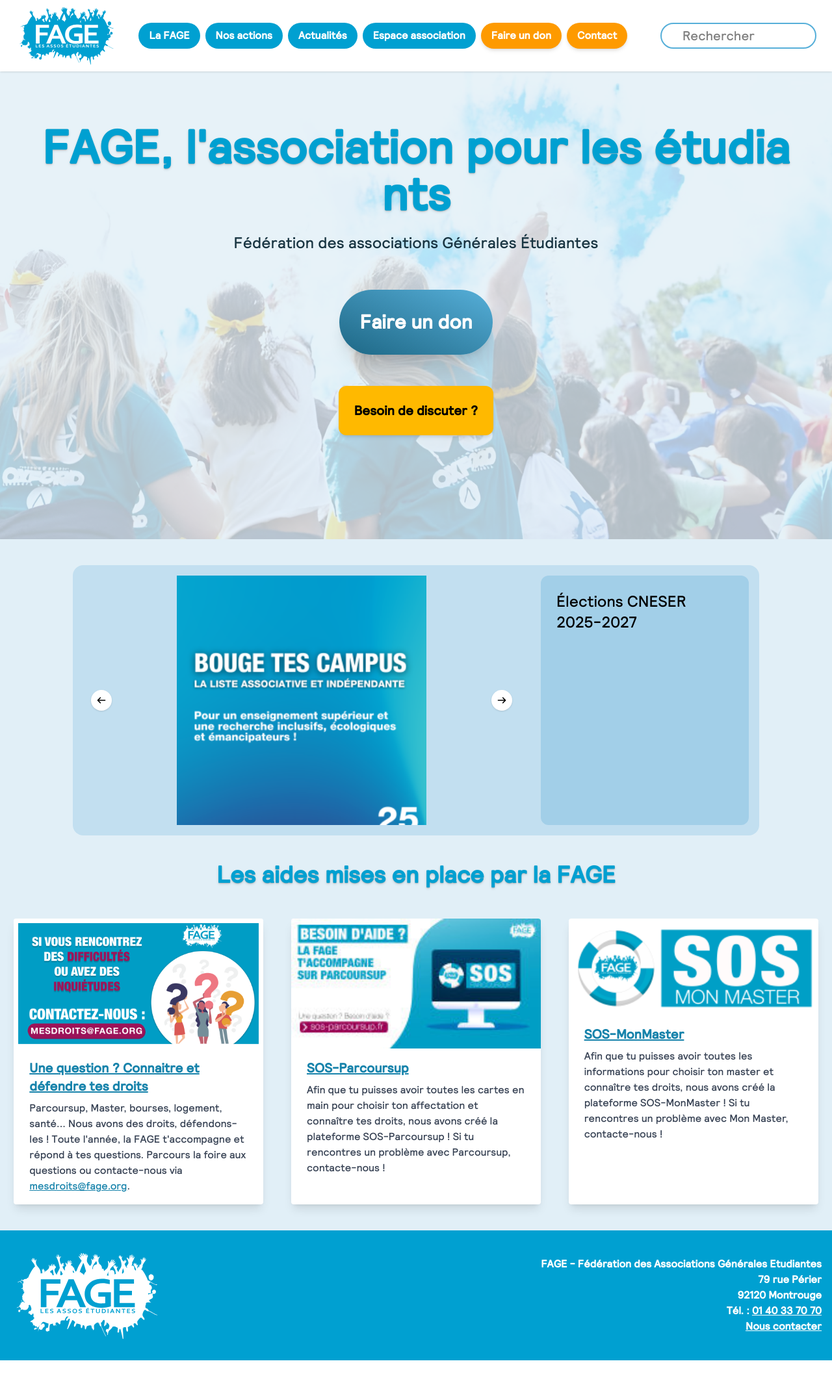
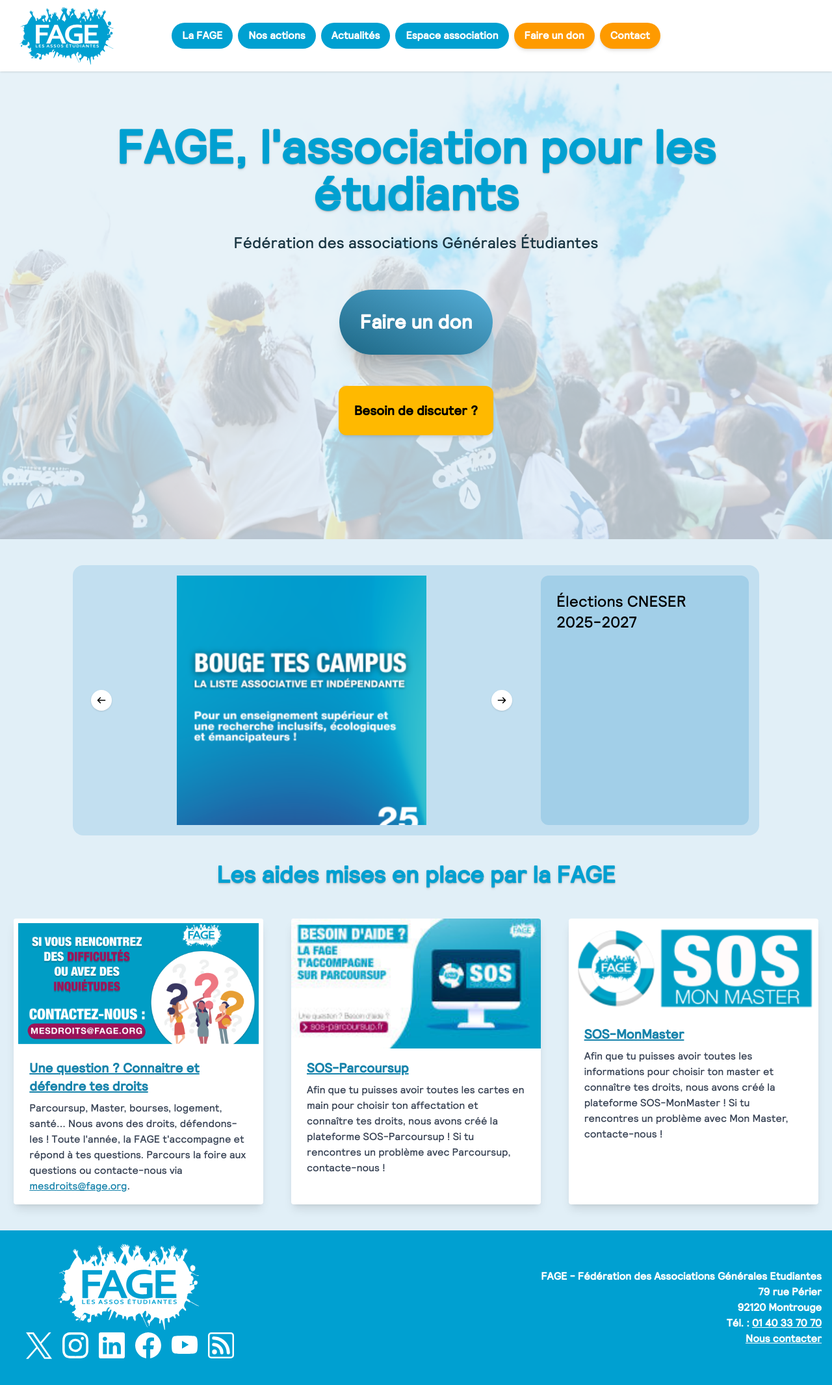
Before and after one commit to ne1i/but_a2_sae_s3, a PHP site: page / in a window 1280 px wide. Shown: the whole page at 65% size. Before the commit the page ends 2094 px from the top, so only its background shows below. Run offline with PHP 8.4, Linux system fonts and the light colour scheme.

Commit message:
Changed header and added socials to footer

```diff
--- a/static/index.html
+++ b/static/index.html
@@ -62,7 +62,7 @@
                 <li>
                     <a href="https://www.helloasso.com/associations/federation-des-associations-generales-etudiantes-fage/formulaires/1"
                         target="_blank"
-                        class="2xl:ml-120 block text-center bg-amber-500 hover:bg-amber-600 active:bg-amber-700 py-2 rounded-3xl px-4 text-white font-bold shadow-md">Faire
+                        class=" block text-center bg-amber-500 hover:bg-amber-600 active:bg-amber-700 py-2 rounded-3xl px-4 text-white font-bold shadow-md">Faire
                         un don</a>
                 </li>
                 <li><a
@@ -70,15 +70,11 @@
                 </li>
             </ul>
         </nav>
-        <div class="flex gap-3">
 
 
-        </div>
+        <img src="assets/image/Logo_FAGE.svg" alt="Logo_FAGE" class="invisible lg:max-w-40 max-w-20 m-2" />
 
-        <div class="m-2 border-2 border-fage-400 bg-white rounded-full overflow-hidden lg:max-w-60">
-            <input role="search" aria-label="Rechercher" type="search" placeholder="Rechercher" name="search"
-                id="search" class="px-8 text-xl py-1 outline-0 w-full" />
-        </div>
+
     </header>
 
     <main class="mb-6">
@@ -86,8 +82,7 @@
             <img src="assets/image/background.jpg" alt="Image de fond"
                 class="absolute left-0 top-0 -z-10 opacity-20 h-full object-cover w-full bg-gradient-to-t from-white to-transparent" />
 
-            <h1
-                class="text-fage-500 lg:text-7xl text-5xl font-bold text-center mb-6 text-shadow-md max-w-11/12 break-all">
+            <h1 class="text-fage-500 lg:text-7xl text-5xl font-bold text-center mb-6 text-shadow-md max-w-11/12">
                 FAGE,
                 <br class="lg:hidden block">
                 l'association
@@ -96,7 +91,7 @@
                 <br class="lg:hidden block">
                 étudiants
             </h1>
-            <h2 class="text-2xl mx-auto text-center text-fage-900 mb-14 break-all">
+            <h2 class="text-2xl mx-auto text-center text-fage-900 mb-14">
                 Fédération des associations
                 <br class="lg:hidden block">
                 Générales Étudiantes
@@ -222,18 +217,65 @@
         </section>
     </main>
 
-    <footer class="w-full bg-fage-500 text-white px-4">
-        <div class="flex flex-col lg:flex-row justify-between min-h-50 items-center">
-            <div class="flex items-center">
+    <footer class="w-full bg-fage-500 text-white p-4">
+        <div class="flex flex-col lg:flex-row  justify-between min-h-50 items-center">
+            <div class="flex flex-col lg:justify-start items-center">
                 <img src="assets/image/Logo_FAGE_blanc.svg" alt="Logo FAGE" class="max-w-60">
+                <div class="lg:mt-0 mt-6 p-6 pt-0 flex lg:justify-start justify-center gap-4">
+                    <a target="_blank" href="https://x.com/la_fage">
+                        <svg class="w-10 hover:invert" viewBox="0 0 1200 1227" fill="none"
+                            xmlns="http://www.w3.org/2000/svg">
+                            <path
+                                d="M714.163 519.284L1160.89 0H1055.03L667.137 450.887L357.328 0H0L468.492 681.821L0 1226.37H105.866L515.491 750.218L842.672 1226.37H1200L714.137 519.284H714.163ZM569.165 687.828L521.697 619.934L144.011 79.6944H306.615L611.412 515.685L658.88 583.579L1055.08 1150.3H892.476L569.165 687.854V687.828Z"
+                                fill="white" />
+                        </svg>
+                    </a>
+                    <a target="_blank" href="https://www.instagram.com/la_fage/">
+                        <svg xmlns="http://www.w3.org/2000/svg" fill="currentColor" class="w-10 hover:invert"
+                            viewBox="0 0 16 16">
+                            <path
+                                d="M8 0C5.829 0 5.556.01 4.703.048 3.85.088 3.269.222 2.76.42a3.9 3.9 0 0 0-1.417.923A3.9 3.9 0 0 0 .42 2.76C.222 3.268.087 3.85.048 4.7.01 5.555 0 5.827 0 8.001c0 2.172.01 2.444.048 3.297.04.852.174 1.433.372 1.942.205.526.478.972.923 1.417.444.445.89.719 1.416.923.51.198 1.09.333 1.942.372C5.555 15.99 5.827 16 8 16s2.444-.01 3.298-.048c.851-.04 1.434-.174 1.943-.372a3.9 3.9 0 0 0 1.416-.923c.445-.445.718-.891.923-1.417.197-.509.332-1.09.372-1.942C15.99 10.445 16 10.173 16 8s-.01-2.445-.048-3.299c-.04-.851-.175-1.433-.372-1.941a3.9 3.9 0 0 0-.923-1.417A3.9 3.9 0 0 0 13.24.42c-.51-.198-1.092-.333-1.943-.372C10.443.01 10.172 0 7.998 0zm-.717 1.442h.718c2.136 0 2.389.007 3.232.046.78.035 1.204.166 1.486.275.373.145.64.319.92.599s.453.546.598.92c.11.281.24.705.275 1.485.039.843.047 1.096.047 3.231s-.008 2.389-.047 3.232c-.035.78-.166 1.203-.275 1.485a2.5 2.5 0 0 1-.599.919c-.28.28-.546.453-.92.598-.28.11-.704.24-1.485.276-.843.038-1.096.047-3.232.047s-2.39-.009-3.233-.047c-.78-.036-1.203-.166-1.485-.276a2.5 2.5 0 0 1-.92-.598 2.5 2.5 0 0 1-.6-.92c-.109-.281-.24-.705-.275-1.485-.038-.843-.046-1.096-.046-3.233s.008-2.388.046-3.231c.036-.78.166-1.204.276-1.486.145-.373.319-.64.599-.92s.546-.453.92-.598c.282-.11.705-.24 1.485-.276.738-.034 1.024-.044 2.515-.045zm4.988 1.328a.96.96 0 1 0 0 1.92.96.96 0 0 0 0-1.92m-4.27 1.122a4.109 4.109 0 1 0 0 8.217 4.109 4.109 0 0 0 0-8.217m0 1.441a2.667 2.667 0 1 1 0 5.334 2.667 2.667 0 0 1 0-5.334" />
+                        </svg>
+                    </a>
+                    <a target="_blank" href="https://www.linkedin.com/company/la-fage/">
+                        <svg xmlns="http://www.w3.org/2000/svg" fill="currentColor" class="w-10 hover:invert"
+                            viewBox="0 0 16 16">
+                            <path
+                                d="M0 1.146C0 .513.526 0 1.175 0h13.65C15.474 0 16 .513 16 1.146v13.708c0 .633-.526 1.146-1.175 1.146H1.175C.526 16 0 15.487 0 14.854zm4.943 12.248V6.169H2.542v7.225zm-1.2-8.212c.837 0 1.358-.554 1.358-1.248-.015-.709-.52-1.248-1.342-1.248S2.4 3.226 2.4 3.934c0 .694.521 1.248 1.327 1.248zm4.908 8.212V9.359c0-.216.016-.432.08-.586.173-.431.568-.878 1.232-.878.869 0 1.216.662 1.216 1.634v3.865h2.401V9.25c0-2.22-1.184-3.252-2.764-3.252-1.274 0-1.845.7-2.165 1.193v.025h-.016l.016-.025V6.169h-2.4c.03.678 0 7.225 0 7.225z" />
+                        </svg>
+                    </a>
+                    <a target="_blank" href="http://www.facebook.com/fage.org">
+                        <svg xmlns="http://www.w3.org/2000/svg" fill="currentColor" class="w-10 hover:invert"
+                            viewBox="0 0 16 16">
+                            <path
+                                d="M16 8.049c0-4.446-3.582-8.05-8-8.05C3.58 0-.002 3.603-.002 8.05c0 4.017 2.926 7.347 6.75 7.951v-5.625h-2.03V8.05H6.75V6.275c0-2.017 1.195-3.131 3.022-3.131.876 0 1.791.157 1.791.157v1.98h-1.009c-.993 0-1.303.621-1.303 1.258v1.51h2.218l-.354 2.326H9.25V16c3.824-.604 6.75-3.934 6.75-7.951" />
+                        </svg>
+                    </a>
+                    <a target="_blank" href="https://www.youtube.com/@associationfage">
+                        <svg xmlns="http://www.w3.org/2000/svg" fill="currentColor" class="w-10 hover:invert"
+                            viewBox="0 0 16 16">
+                            <path
+                                d="M8.051 1.999h.089c.822.003 4.987.033 6.11.335a2.01 2.01 0 0 1 1.415 1.42c.101.38.172.883.22 1.402l.01.104.022.26.008.104c.065.914.073 1.77.074 1.957v.075c-.001.194-.01 1.108-.082 2.06l-.008.105-.009.104c-.05.572-.124 1.14-.235 1.558a2.01 2.01 0 0 1-1.415 1.42c-1.16.312-5.569.334-6.18.335h-.142c-.309 0-1.587-.006-2.927-.052l-.17-.006-.087-.004-.171-.007-.171-.007c-1.11-.049-2.167-.128-2.654-.26a2.01 2.01 0 0 1-1.415-1.419c-.111-.417-.185-.986-.235-1.558L.09 9.82l-.008-.104A31 31 0 0 1 0 7.68v-.123c.002-.215.01-.958.064-1.778l.007-.103.003-.052.008-.104.022-.26.01-.104c.048-.519.119-1.023.22-1.402a2.01 2.01 0 0 1 1.415-1.42c.487-.13 1.544-.21 2.654-.26l.17-.007.172-.006.086-.003.171-.007A100 100 0 0 1 7.858 2zM6.4 5.209v4.818l4.157-2.408z" />
+                        </svg>
+                    </a>
+                    <a target="_blank" href="https://www.fage.org/rss">
+                        <svg xmlns="http://www.w3.org/2000/svg" fill="currentColor" class="w-10 hover:invert"
+                            viewBox="0 0 16 16">
+                            <path
+                                d="M14 1a1 1 0 0 1 1 1v12a1 1 0 0 1-1 1H2a1 1 0 0 1-1-1V2a1 1 0 0 1 1-1zM2 0a2 2 0 0 0-2 2v12a2 2 0 0 0 2 2h12a2 2 0 0 0 2-2V2a2 2 0 0 0-2-2z" />
+                            <path
+                                d="M5.5 12a1.5 1.5 0 1 1-3 0 1.5 1.5 0 0 1 3 0m-3-8.5a1 1 0 0 1 1-1c5.523 0 10 4.477 10 10a1 1 0 1 1-2 0 8 8 0 0 0-8-8 1 1 0 0 1-1-1m0 4a1 1 0 0 1 1-1 6 6 0 0 1 6 6 1 1 0 1 1-2 0 4 4 0 0 0-4-4 1 1 0 0 1-1-1" />
+                        </svg>
+                    </a>
+                </div>
             </div>
             <ul class="items-end font-bold">
-                <li class="lg:text-right text-center">
+                <li class="lg:text-right text-center ">
                     FAGE - Fédération des Associations Générales Etudiantes
                 </li>
                 <li class="text-center lg:text-right ">79 rue Périer</li>
-                <li class="text-center lg:text-right">92120 Montrouge</li>
-                <li class="text-center lg:text-right">Tél. : <a class="underline hover:text-fage-900"
+                <li class="text-center lg:text-right ">92120 Montrouge</li>
+                <li class="text-center lg:text-right ">Tél. : <a class="underline hover:text-fage-900"
                         href="tel:+330140337070">01 40
                         33
                         70 70</a></li>
--- a/static/style.css
+++ b/static/style.css
@@ -355,6 +364,9 @@
   }
   .w-8 {
     width: calc(var(--spacing) * 8);
+  }
+  .w-10 {
+    width: calc(var(--spacing) * 10);
   }
   .w-64 {
     width: calc(var(--spacing) * 64);
@@ -597,6 +615,9 @@
   .py-10 {
     padding-block: calc(var(--spacing) * 10);
   }
+  .pt-0 {
+    padding-top: calc(var(--spacing) * 0);
+  }
   .pt-5 {
     padding-top: calc(var(--spacing) * 5);
   }
@@ -823,6 +854,14 @@
       }
     }
   }
+  .hover\:invert {
+    &:hover {
+      @media (hover: hover) {
+        --tw-invert: invert(100%);
+        filter: var(--tw-blur,) var(--tw-brightness,) var(--tw-contrast,) var(--tw-grayscale,) var(--tw-hue-rotate,) var(--tw-invert,) var(--tw-saturate,) var(--tw-sepia,) var(--tw-drop-shadow,);
+      }
+    }
+  }
   .active\:translate-y-1 {
     &:active {
       --tw-translate-y: calc(var(--spacing) * 1);
@@ -1164,6 +1228,59 @@ html, body {
   inherits: false;
   initial-value: 100%;
 }
+@property --tw-blur {
+  syntax: "*";
+  inherits: false;
+}
+@property --tw-brightness {
+  syntax: "*";
+  inherits: false;
+}
+@property --tw-contrast {
+  syntax: "*";
+  inherits: false;
+}
+@property --tw-grayscale {
+  syntax: "*";
+  inherits: false;
+}
+@property --tw-hue-rotate {
+  syntax: "*";
+  inherits: false;
+}
+@property --tw-invert {
+  syntax: "*";
+  inherits: false;
+}
+@property --tw-opacity {
+  syntax: "*";
+  inherits: false;
+}
+@property --tw-saturate {
+  syntax: "*";
+  inherits: false;
+}
+@property --tw-sepia {
+  syntax: "*";
+  inherits: false;
+}
+@property --tw-drop-shadow {
+  syntax: "*";
+  inherits: false;
+}
+@property --tw-drop-shadow-color {
+  syntax: "*";
+  inherits: false;
+}
+@property --tw-drop-shadow-alpha {
+  syntax: "<percentage>";
+  inherits: false;
+  initial-value: 100%;
+}
+@property --tw-drop-shadow-size {
+  syntax: "*";
+  inherits: false;
+}
 @layer properties {
   @supports ((-webkit-hyphens: none) and (not (margin-trim: inline))) or ((-moz-orient: inline) and (not (color:rgb(from red r g b)))) {
     *, ::before, ::after, ::backdrop {
@@ -1206,6 +1323,19 @@ html, body {
       --tw-ease: initial;
       --tw-text-shadow-color: initial;
       --tw-text-shadow-alpha: 100%;
+      --tw-blur: initial;
+      --tw-brightness: initial;
+      --tw-contrast: initial;
+      --tw-grayscale: initial;
+      --tw-hue-rotate: initial;
+      --tw-invert: initial;
+      --tw-opacity: initial;
+      --tw-saturate: initial;
+      --tw-sepia: initial;
+      --tw-drop-shadow: initial;
+      --tw-drop-shadow-color: initial;
+      --tw-drop-shadow-alpha: 100%;
+      --tw-drop-shadow-size: initial;
     }
   }
 }
```
Also changed, not shown: other parts of static/style.css (+54 -4 lines), static/espace_asso.html (+0 -7 lines).
